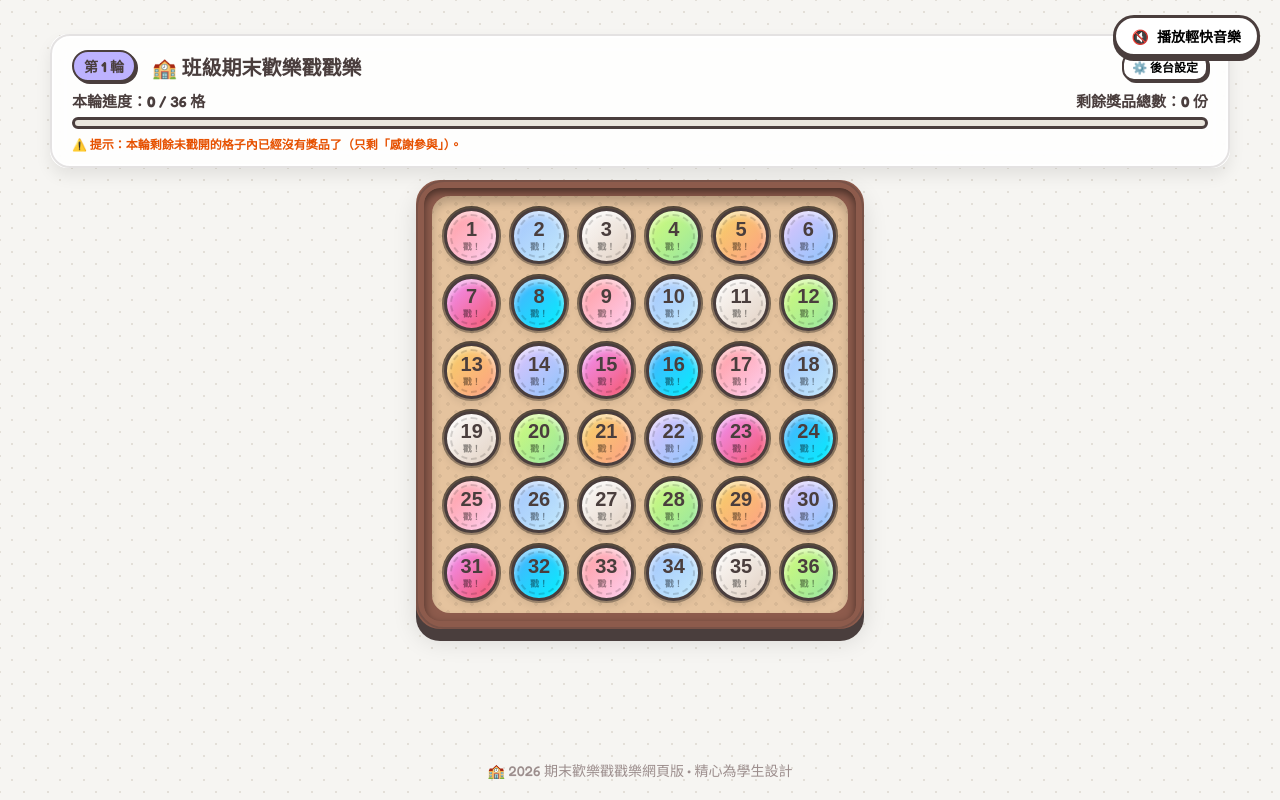
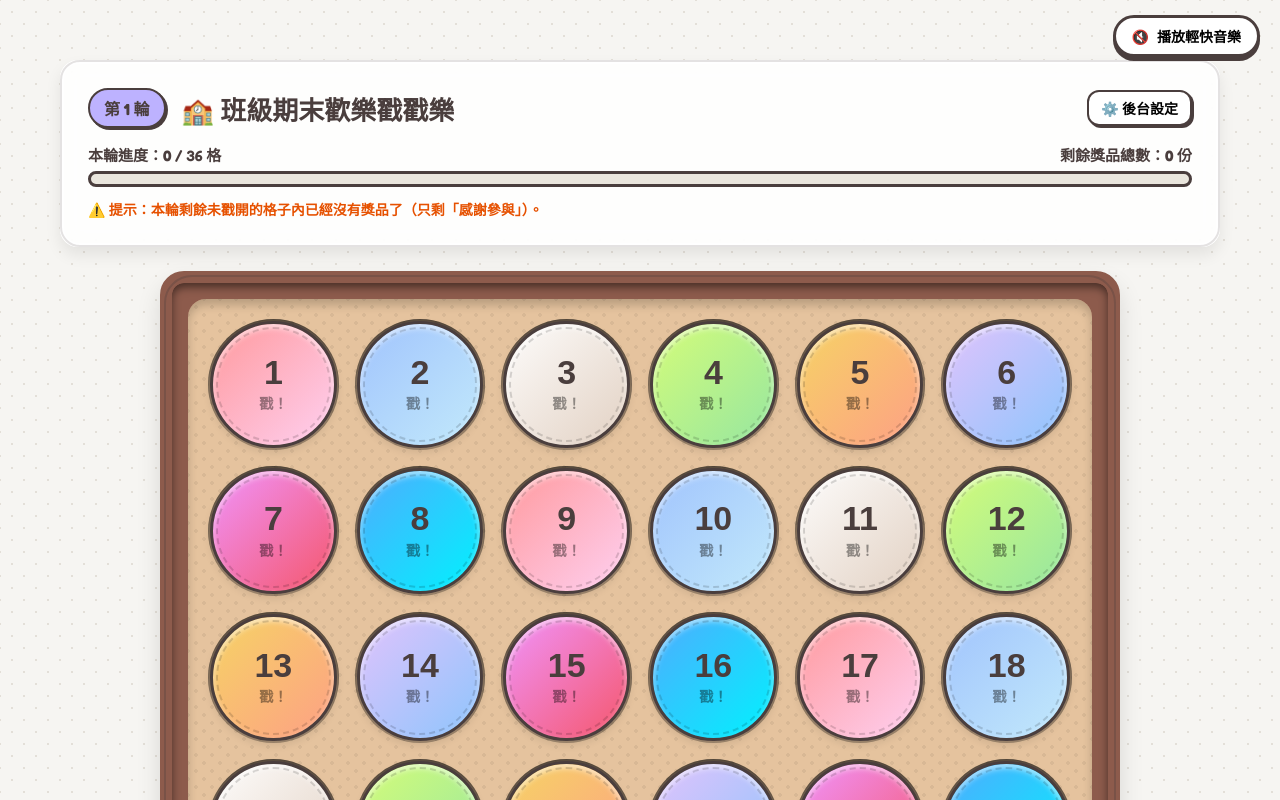
Before and after one commit to samcct-bit/punchboard, a React (Vite) app: page / in a window 1280 px wide. Both pictures are taken after a click on the button "💾 儲存設定並進入前台遊戲畫面". Shown: the top 800 px of the page. Built offline with nearby package versions, Linux system fonts and the light colour scheme.

Commit message:
style: remove height-based constraints to allow large board in fullscreen

```diff
--- a/src/App.css
+++ b/src/App.css
@@ -604,7 +604,7 @@ body {
   padding: 16px;
   margin: 0 auto 20px;
   width: 100%;
-  max-width: min(100%, 58vh);
+  max-width: 960px;
   position: relative;
 }
 
@@ -652,6 +652,7 @@ body {
 .hole-wrapper {
   aspect-ratio: 1 / 1;
   position: relative;
+  container-type: inline-size;
 }
 
 .hole-socket {
@@ -695,6 +696,7 @@ body {
 
 .hole-number {
   font-size: 24px;
+  font-size: 26cqw;
   font-weight: 800;
   color: var(--text-dark);
   line-height: 1;
@@ -702,9 +704,10 @@ body {
 
 .punch-text {
   font-size: 11px;
+  font-size: 11cqw;
   font-weight: 700;
   color: rgba(0, 0, 0, 0.4);
-  margin-top: 1px;
+  margin-top: 2cqw;
 }
 
 /* Prize Card Inner */
@@ -736,12 +739,14 @@ body {
 
 .prize-icon {
   font-size: 20px;
-  margin-bottom: 2px;
+  font-size: 22cqw;
+  margin-bottom: 2cqw;
   line-height: 1;
 }
 
 .prize-name {
   font-size: 11px;
+  font-size: 11cqw;
   font-weight: 800;
   line-height: 1.2;
   word-break: break-all;
@@ -758,8 +763,9 @@ body {
   background: var(--text-dark);
   color: white;
   font-size: 9px;
+  font-size: 9cqw;
   font-weight: 800;
-  padding: 1px 6px;
+  padding: 1px 6cqw;
   border-radius: 10px;
 }
 
@@ -905,66 +911,3 @@ body {
   0% { transform: translateY(20px); opacity: 0; }
   100% { transform: translateY(0); opacity: 1; }
 }
-
-/* Height-based media query to fit 36 holes on shorter screens without scrolling */
-@media (max-height: 900px) {
-  .app-layout {
-    padding: 10px;
-  }
-  .main-content {
-    margin-top: 15px;
-  }
-  .card {
-    padding: 12px 18px;
-    margin-bottom: 12px;
-  }
-  .grid-outer-board {
-    border-width: 8px;
-    padding: 8px;
-    margin-bottom: 12px;
-    max-width: min(100%, 56vh);
-  }
-  .grid-corkboard {
-    padding: 10px;
-  }
-  .punch-grid {
-    gap: 8px;
-  }
-  .header-top {
-    margin-bottom: 8px;
-  }
-  .game-title {
-    font-size: 20px;
-  }
-  .round-badge {
-    padding: 4px 10px;
-    font-size: 14px;
-  }
-  .btn-admin-gear {
-    padding: 4px 8px;
-    font-size: 12px;
-  }
-  .progress-bar-bg {
-    height: 12px;
-  }
-  .helper-hint {
-    margin-top: 6px;
-    font-size: 12px;
-  }
-  .skip-round-row {
-    padding: 2px 0;
-  }
-  .hole-number {
-    font-size: 20px;
-  }
-  .punch-text {
-    font-size: 9px;
-  }
-  .prize-icon {
-    font-size: 16px;
-    margin-bottom: 0px;
-  }
-  .prize-name {
-    font-size: 10px;
-  }
-}
```
